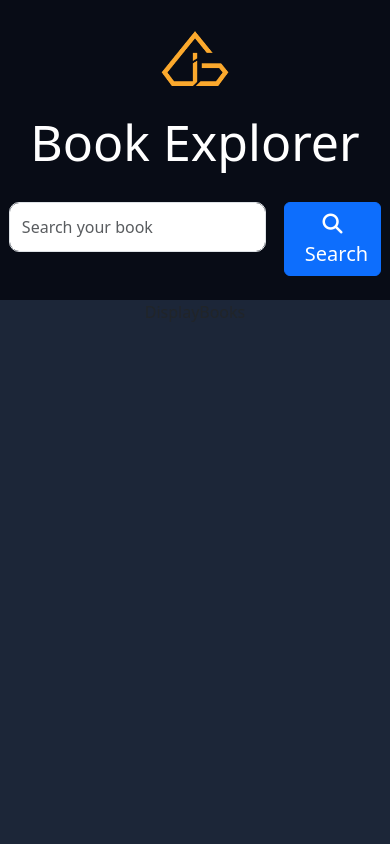
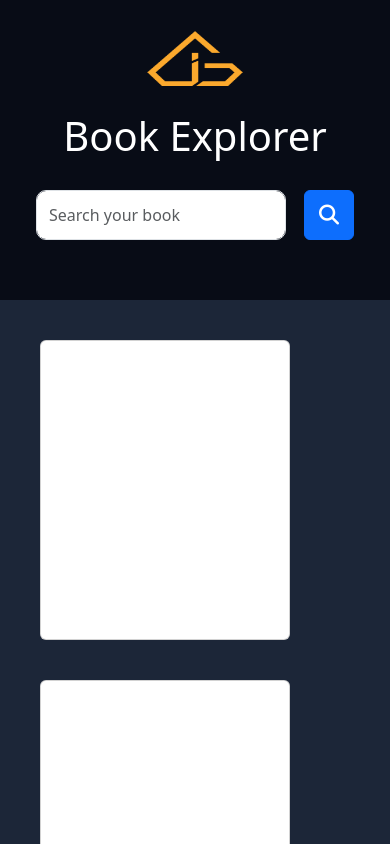
Before and after one commit to AnjanaTharanga24/react-book-explorer-project, a React (Create React App) app: page / in a window 390 px wide. Shown: the top 844 px of the page. Built offline with nearby package versions, Linux system fonts and the light colour scheme.

Commit message:
add responsive design for the header section

```diff
--- a/src/components/DisplayBooks.jsx
+++ b/src/components/DisplayBooks.jsx
@@ -2,7 +2,45 @@ import React from 'react'
 
 function DisplayBooks() {
   return (
-    <div className='container book-container'>DisplayBooks</div>
+    <div className='container book-container'>
+        <div className='row'>
+            <div className='card book-card col-md-3'>
+
+            </div>
+            <div className='card book-card col-md-3'>
+
+            </div>
+            <div className='card book-card col-md-3'>
+
+            </div>
+            <div className='card book-card col-md-3'>
+
+            </div>
+
+            <div className='card book-card col-md-3'>
+
+            </div>
+            <div className='card book-card col-md-3'>
+
+            </div>
+            <div className='card book-card col-md-3'>
+
+            </div>
+            <div className='card book-card col-md-3'>
+
+            </div>
+            <div className='card book-card col-md-3'>
+
+            </div>
+            <div className='card book-card col-md-3'>
+
+            </div>
+
+
+
+
+        </div>
+    </div>
   )
 }
 
--- a/src/css/style.css
+++ b/src/css/style.css
@@ -22,17 +22,54 @@
     margin-right: 10px;
 }
 
-@media all and (max-width: 320px) {
+
+@media all and (max-width: 670px) {
     .logo{
-        width: 200px;
+        width: 100px;
     }
     .title{
         font-size: 40px;
+    }
+    .search-bar input{
+        width:290px;
+    }
+    .search-bar button{
+        width: 130px;
+    }
+    .book-container{
+        background-color: red;
+    }
+}
+
+@media all and (max-width: 400px) {
+    .logo{
+        width: 100px;
+    }
+    .title{
+        font-size: 40px;
+    }
+    .search-bar input{
+        width:250px;
+    }
+    .search-bar button{
+        width: 50px;
+    }
+
+    .search-bar button span{
+        display: none;
     }
 }
 
 .book-container{
     background-color: rgb(28, 38, 56);
     max-width: 100%;
-    height: 100vh;
+    height: 100%;
 }
+
+.book-card{
+    height: 300px;
+    width: 250px;
+    margin-left: 40px;
+    margin-top: 40px;
+
+}
```
